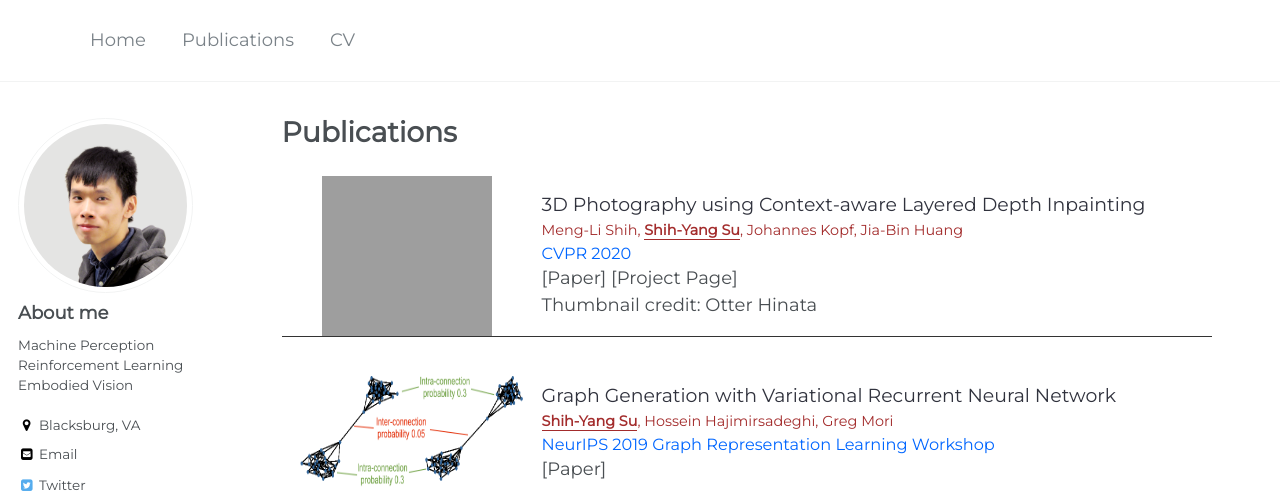
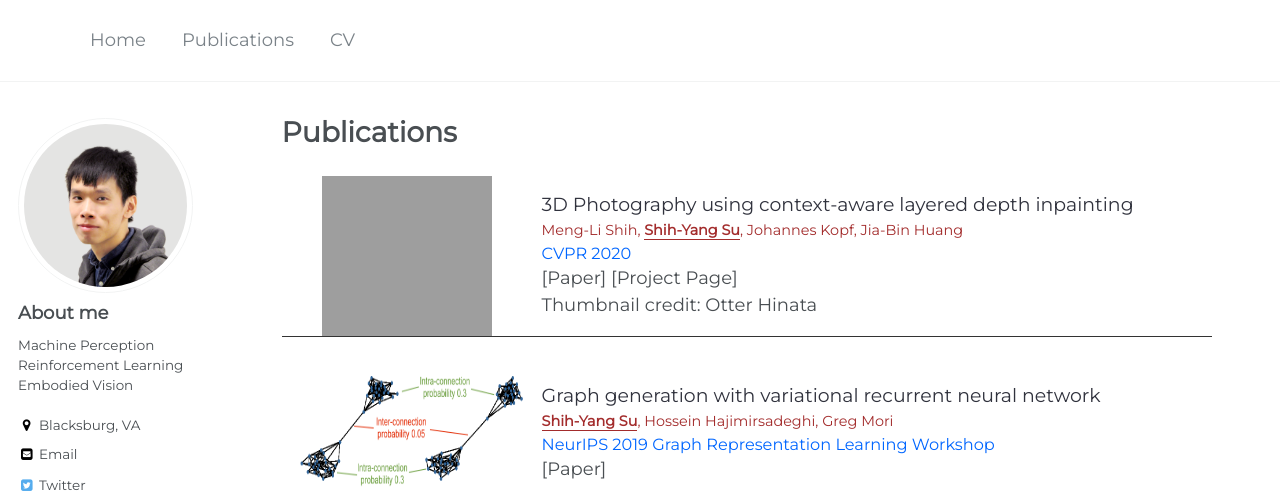
Before and after one commit to LemonATsu/LemonATsu.github.io, a Jekyll site: the page built from _pages/publications.md, in a window 1280 px wide and 900 px high. Shown: the top 495 px of the window. Built offline with Jekyll 4.4.1, drawn with Linux system fonts in a browser that asks for light colours.

Commit message:
fix cap problem

```diff
--- a/_pages/publications.md
+++ b/_pages/publications.md
@@ -7,7 +7,7 @@ author_profile: true
 <div class="pub-container">
     <div class="pub-thumb"><img src="https://lemonatsu.github.io/images/3dphoto.gif" style="width:170px;height:170px"></div>
     <div class="pub-content">
-        <div class="pub-title">3D Photography using Context-aware Layered Depth Inpainting</div>
+        <div class="pub-title">3D Photography using context-aware layered depth inpainting</div>
         <div class="pub-author">Meng-Li Shih, <b>Shih-Yang Su</b>, Johannes Kopf, Jia-Bin Huang</div>
         <div class="pub-conf">CVPR 2020</div>
         [<a href="https://arxiv.org/abs/2004.04727">Paper</a>]
@@ -18,7 +18,7 @@ author_profile: true
 <div class="pub-container">
     <div class="pub-thumb"><img src="https://lemonatsu.github.io/images/vrnn.png" style="width:520px;height:130px"></div>
     <div class="pub-content">
-        <div class="pub-title">Graph Generation with Variational Recurrent Neural Network</div>
+        <div class="pub-title">Graph generation with variational recurrent neural network</div>
         <div class="pub-author"><b>Shih-Yang Su</b>, Hossein Hajimirsadeghi, Greg Mori</div>
         <div class="pub-conf">NeurIPS 2019 Graph Representation Learning Workshop</div>
         [<a href="https://arxiv.org/abs/1910.01743">Paper</a>]
```
